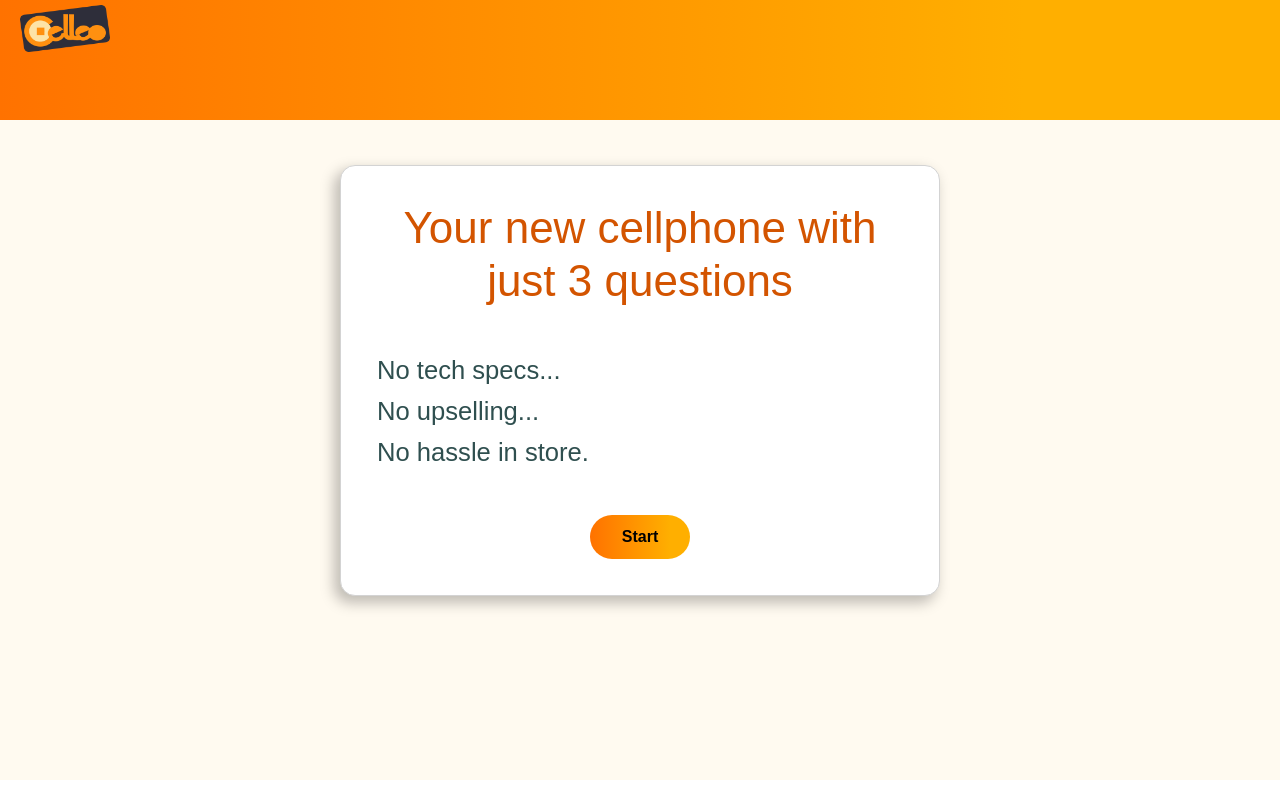
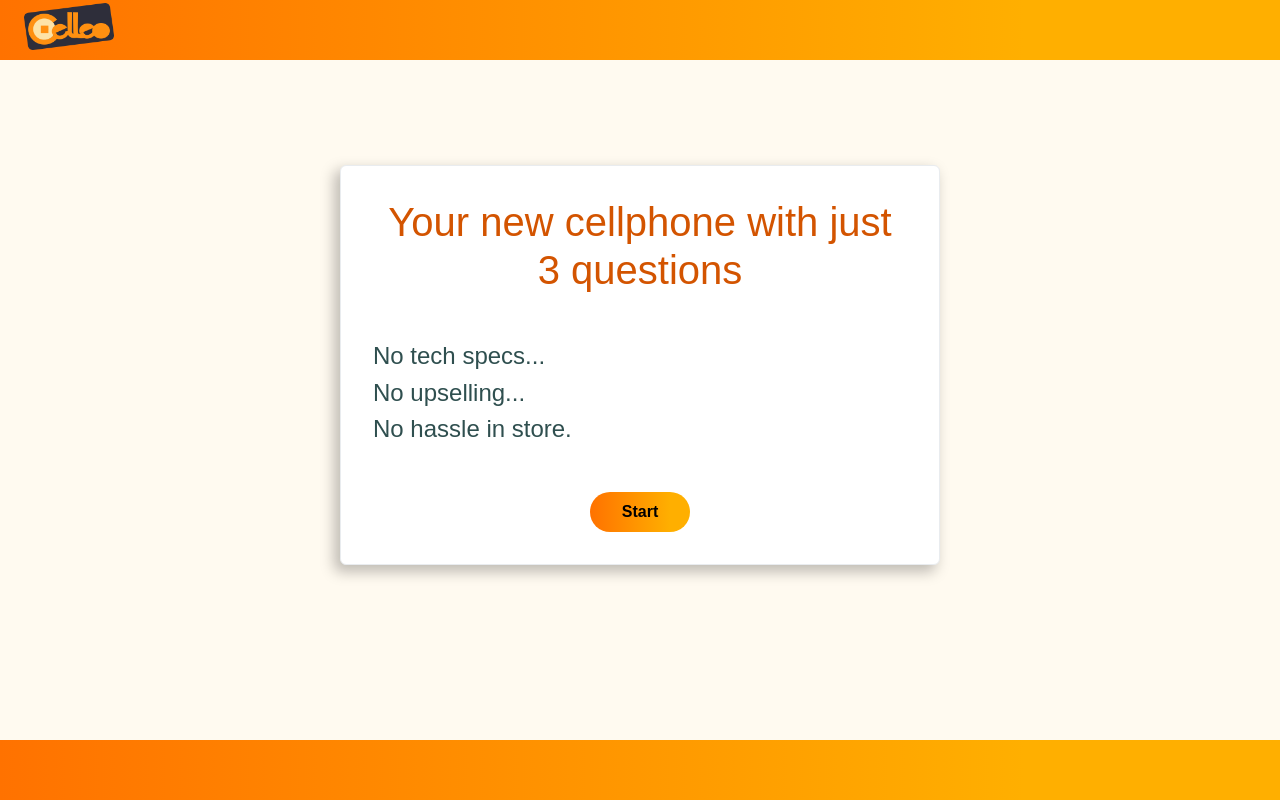
Before and after one commit to t0mG33/phonSphere, a PHP site: page / in a window 1280 px wide. Run offline with PHP 8.4, Linux system fonts and the light colour scheme; style sheets or scripts are compiled from the project's sources.

Commit message:
Added Bootstrap utility classes and cleaned up scss main file

```diff
--- a/includes/footer.php
+++ b/includes/footer.php
@@ -1,3 +1,3 @@
-<footer class="footer mt-auto">
+<footer class="footer h-auto mt-auto z-3">
     <div class="bar"></div>
 </footer>
--- a/includes/header.php
+++ b/includes/header.php
@@ -1,4 +1,4 @@
-<header class="header">
+<header class="header h-auto">
 
     <?php include 'includes/navbar.php';?>
 
--- a/includes/navbar.php
+++ b/includes/navbar.php
@@ -2,8 +2,8 @@
     <div class="row">
         <div class="col-12">
             <div class="navbar">
-                <a id="logo" href="#">
-                    <img src="img/logo.png" alt="">
+                <a id="logo" href="#" class="d-block m-sm-auto ms-md-4 pt-2">
+                    <img src="img/logo.png" alt="" class="w-100">
                 </a>
             </div>
         </div>
--- a/index.php
+++ b/index.php
@@ -40,7 +40,7 @@
 
 </head>
 
-<body class="d-flex flex-column">
+<body class="d-flex flex-column h-100">
 
   <?php include 'includes/header.php';?>
 
@@ -50,13 +50,13 @@
           <div class="row">
               <div class="col-md-6 offset-md-3">
                   <div class="jumbo mx-auto">
-                      <div class="card w-100 position-relative start-0 txt-ctt">
+                      <div class="card w-100 h-auto bg-white p-3 mb-5 border border-light-subtle rounded position-relative start-0 txt-ctt">
                           <div class="card-body">
-                              <h1 class="card-title mb-5">Your new cellphone with just 3 questions</h1>
-                              <h2 class="card-subtitle">No tech specs...</h2>
-                              <h2 class="card-subtitle">No upselling...</h2>
-                              <h2 class="card-subtitle mb-5">No hassle in store.</h2>
-                              <button id="start-btn">Start</button>
+                              <h1 class="card-title mb-5 text-center fs-1">Your new cellphone with just 3 questions</h1>
+                              <h2 class="card-subtitle mt-0 mb-2 fw-normal fs-4">No tech specs...</h2>
+                              <h2 class="card-subtitle mt-0 mb-2 fw-normal fs-4">No upselling...</h2>
+                              <h2 class="card-subtitle  mt-0 mb-5 fw-normal fs-4">No hassle in store.</h2>
+                              <button id="start-btn" class="d-block m-auto py-2 px-3 rounded-pill fs-6 fw-bold">Start</button>
                           </div>
                       </div>
                   </div>
--- a/scss/main.scss
+++ b/scss/main.scss
@@ -3,7 +3,6 @@
 @import "colours.scss";
 
 html {
-    // overflow: hidden;
     height: 100%
 }
 
@@ -24,17 +23,7 @@ a {text-decoration: none}
     background: linear-gradient(0deg,#ff7200 0%, #ffaf00 80%);
     background: -webkit-linear-gradient(0deg,#ff7200 0%, #ffaf00 80%);
     background: -moz-linear-gradient(0deg,#ff7200 0%, #ffaf00 80%);
-    height: auto;
     min-height: 60px
-}
-
-.footer {
-    position: unset;
-    bottom:0;
-    z-index: 5;
-    height: 60px;
-    width: 100%;
-    z-index: 0
 }
 
 main {
@@ -43,37 +32,19 @@ main {
         margin-top: 17%;
         max-width: 600px;
         .card.txt-ctt {
-            padding:1.25rem;
             color: $darkerOrange;
-            border: 1.5px solid lightgray;
-            border-radius: 15px;
             box-shadow: -5px 6px 14px 1px rgba(0,0,0,0.25);
             -webkit-box-shadow: -5px 6px 14px 1px rgba(0,0,0,0.25);
             -moz-box-shadow: -5px 6px 14px 1px rgba(0,0,0,0.25);
-            background: #fff;
             button {
                 background: linear-gradient(0deg,#ff7200 0%, #ffaf00 80%);
                 background: -webkit-linear-gradient(0deg,#ff7200 0%, #ffaf00 80%);
                 background: -moz-linear-gradient(0deg,#ff7200 0%, #ffaf00 80%);
-                padding: 10px 15px;
                 width: 100px;
-                margin: auto;
-                border-radius: 25px;
                 border: none;
-                display: block;
-                font-size: 1rem;
-                font-weight: 700;
             }
             h2 {
-                margin-top: 0;
-                margin-bottom: 10px;
-                font-size: 1.6rem;
                 color: darkslategray;
-                font-weight: normal;
-            }
-            h1 {
-                font-size: 2.75rem;
-                text-align: center;
             }
         }
     }
@@ -82,33 +53,9 @@ main {
 #logo {
     width: 100px;
     height: 40px;
-    display: block;
-    margin: auto;
     img {
-        width: 100%;
         margin-top: -15px;
     }
-}
-
-// #main-ctn {
-//     &.blue-bg {
-//         background: $nightBlue
-//     }
-// }
-
-.card {
-    position: absolute;
-    width: 80%;
-    // margin: 10% auto;
-    overflow: scroll;
-    top: 20px;
-    left: 10px;
-    height: auto;
-    padding: 7%;
-    background: #fff;
-    // border: 0.1px solid lightgrey;
-    color: rgb(59, 59, 59);
-    box-shadow: 0px 2px 20px rgba(136, 136, 136, 0.85)
 }
 
 .custom-btn {
@@ -218,12 +165,10 @@ main {
 #chat-window {
     width: 100%;
     display: none;
-    // height: 340px;
     height: inherit;
     max-height: 350px;
     padding-top: 20px;
     overflow-y: scroll;
-    // background: $nightBlue
 }
 
 #send-param-div {
@@ -339,19 +284,6 @@ main {
     }
 }
 
-@media (min-width:540px) and (max-width:820px) and (orientation:landscape) {
-    html {overflow: scroll}
-
-    body {position: relative}
-
-    .card {
-        position: relative;
-        width: 60%;
-        margin: auto;
-        display: block
-    }
-}
-
 @media (min-width:568px) {
     .bot-interaction {
         .backTrack {margin-left: 24%}
@@ -411,9 +343,6 @@ main {
     #logo {
         width: 90px;
         height: 40px;
-        display: block;
-        margin-left: 20px;
-        padding-top: 10px
     }
 
     #main-ctn {
@@ -453,15 +382,6 @@ main {
 
     #main-ctn {position: absolute}
 
-    .card {
-        width: 250px;
-        top: 20%;
-        right: 5%;
-        left: unset;
-        box-shadow: unset;
-        padding: 2%
-    }
-
     #chat-window {
         position: absolute;
         width: 380px;
@@ -489,10 +409,6 @@ main {
 }
 
 @media (min-width: 1200px) {
-    .card {
-        width: 400px;
-        padding: 2%
-    }
     #chat-window {padding-bottom: 0}
 
     .res-hd-title {font-size: 2.6em}
```
